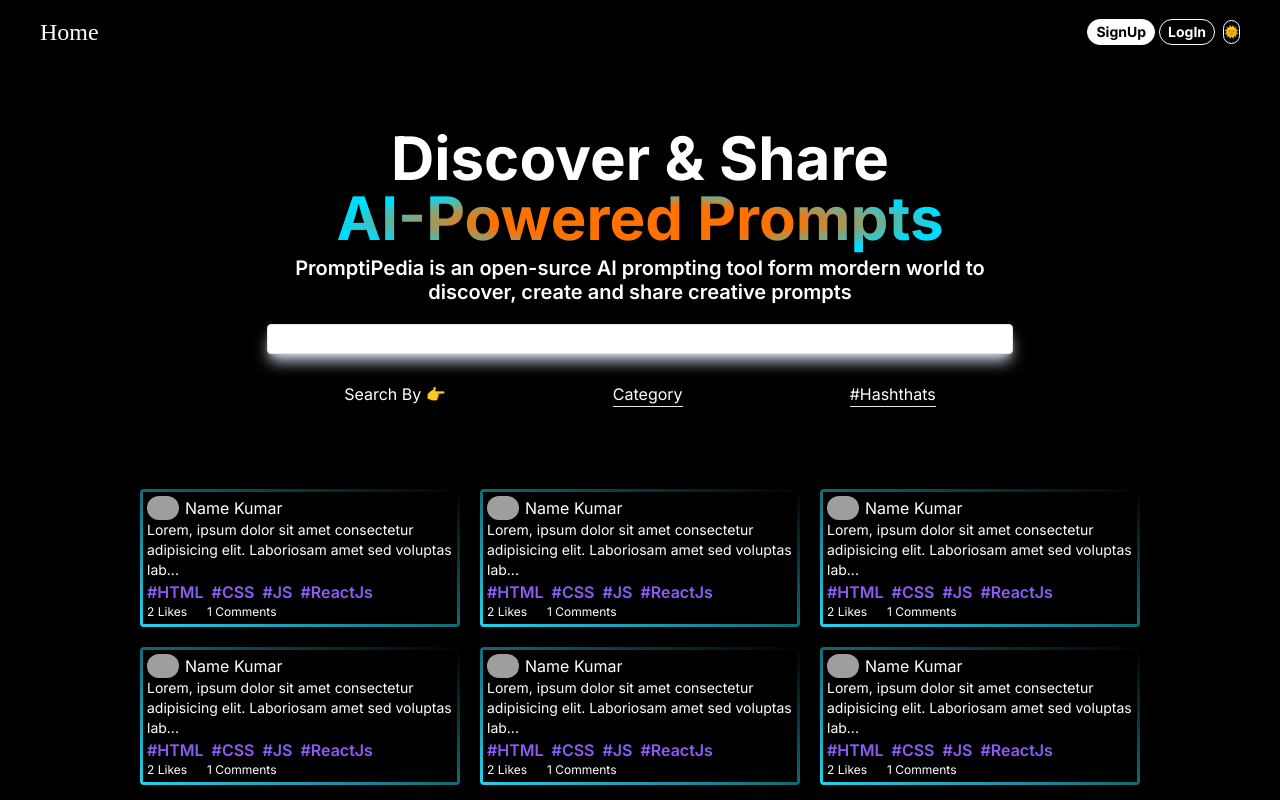
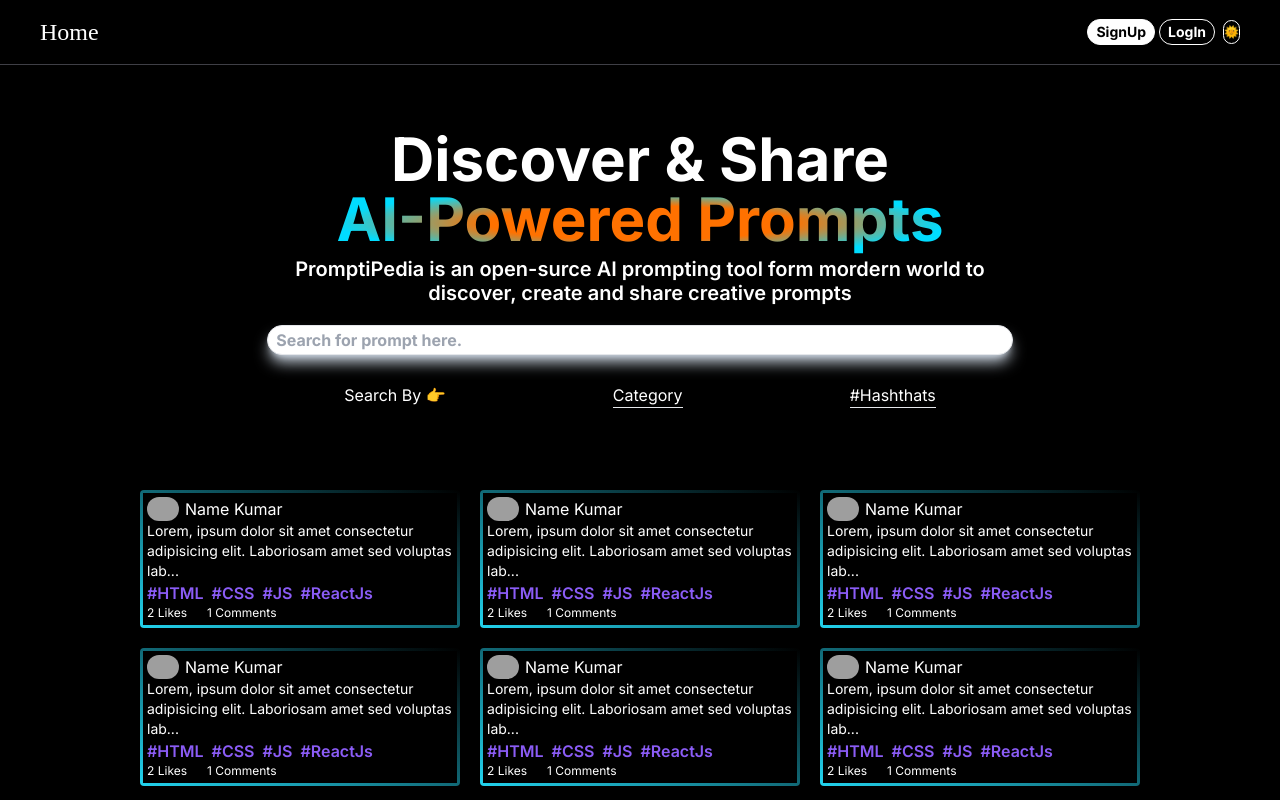
Before and after one commit to Ashishkuldeep23/auth-next, a Next.js app: page / in a window 1280 px wide. Shown: the top 800 px of the page. Built offline with nearby package versions, Linux system fonts and the light colour scheme; no server answers; grey boxes are pictures that could not be loaded.

Commit message:
Some improvemet in UI

```diff
--- a/src/app/api/auth/[...nextauth]/route.ts
+++ b/src/app/api/auth/[...nextauth]/route.ts
@@ -4,6 +4,8 @@ import User from "@/models/userModel";
 import NextAuth from "next-auth";
 
 import GoogleProvider from "next-auth/providers/google";
+
+import GitHubProvider from "next-auth/providers/github";
 
 
 const clientIdText = process.env.GOOGLE_ID!
@@ -17,6 +19,10 @@ const clientSecretText = process.env.GOOGLE_SECRATE!
 //     }
 // )
 
+// const gitClientId = "2bc666d4920090979952"
+// const gitClientSecrate = "80493608c01f8b211b0c3decf307dd9a8a4e4d1d"
+
+
 
 const handler = NextAuth({
     providers: [
@@ -26,18 +32,13 @@ const handler = NextAuth({
         })
     ],
 
-    // async session({session} : any){
-
-    // },
 
 
     callbacks: {
 
+        async session({ session  }: any) {
 
-
-        async session({ session }: any) {
-
-            // console.log({ session })
+            // console.log({ token })
 
             const sessionUserData = await User.findOne({ email: session.user.email })
 
@@ -48,8 +49,6 @@ const handler = NextAuth({
 
             return session;
         },
-
-
 
         async signIn({ profile }: any) {
             try {
--- a/src/app/api/check/route.ts
+++ b/src/app/api/check/route.ts
@@ -4,6 +4,12 @@ import { NextRequest, NextResponse } from "next/server";
 export async function GET(req: NextRequest) {
 
     try {
+
+
+        // console.log(req.headers[Symbol(headers map)])
+
+        console.log(req.headers.get('cookie'))
+
 
         return NextResponse.json({ success: true, data: ["data1", "data2"], message: "User created." }, { status: 201 })
 
--- a/src/app/components/LogInWithGoogle.tsx
+++ b/src/app/components/LogInWithGoogle.tsx
@@ -14,7 +14,7 @@ const LogInWithGoogle = () => {
 
     const themeMode = useThemeData().mode
 
-    const { data : session} = useSession()
+    const { data: session } = useSession()
 
     const router = useRouter()
 
@@ -22,13 +22,13 @@ const LogInWithGoogle = () => {
 
 
 
-    useEffect(()=>{
+    useEffect(() => {
 
-        if(session){
+        if (session) {
             router.push("/")
         }
 
-    } , [session])
+    }, [session])
 
 
 
@@ -38,13 +38,15 @@ const LogInWithGoogle = () => {
 
             const res = await getProviders()
 
+            // console.log(res)
+
             setProvider(res)
         }
 
 
         setProviders();
 
-    } , [])
+    }, [])
 
 
     return (
@@ -67,19 +69,24 @@ const LogInWithGoogle = () => {
 
 
             {
-                provider && Object.values(provider).map((prov : any) => (
+                provider && Object.values(provider).map((prov: any) => (
                     <button
-                    type='button'
-                    key={prov.name}
-                    onClick={()=>{signIn(prov.id)}}
+                        type='button'
+                        key={prov.name}
+                        onClick={() => {
+                            // console.log(prov)
+                            signIn(prov.id)
+                        }}
                     >
-                         <p className=" mt-2.5 px-2 rounded bg-red-500 text-white font-bold">Google</p>
+                        <p
+                            className={` mt-2.5 px-2 rounded text-white font-bold ${prov.id === "google" ? "bg-red-500" : "bg-blue-500"}`}
+                        >{prov?.name}</p>
                     </button>
-                ))
-            }
+    ))
+}
 
 
-        </div>
+        </div >
     )
 }
 
--- a/src/app/components/Navbar.tsx
+++ b/src/app/components/Navbar.tsx
@@ -8,8 +8,9 @@ import { useRouter } from "next/navigation"
 import { useEffect, useState } from "react"
 import { useDispatch } from "react-redux"
 
-import { useSession } from "next-auth/react"
+import { useSession, signOut } from "next-auth/react"
 import Image from "next/image"
+import { setUserDataBySession } from "@/redux/slices/UserSlice"
 
 
 
@@ -22,15 +23,13 @@ const Navbar = () => {
 
     const dispatch = useDispatch()
 
-    const { data: session } = useSession()
+    const { data: session, status } = useSession()
 
     const [isUserLogined, setIsUserLogined] = useState(true)
 
     const params = usePathname()
 
     const router = useRouter()
-
-    // console.log(session)
 
 
     function goToHome() {
@@ -47,19 +46,27 @@ const Navbar = () => {
     }
 
 
+    // console.log(status)
+
     useEffect(() => {
+        setIsUserLogined(!!session)
+        // console.log(session)
 
-        setIsUserLogined(!!session)
+        // console.log({ session })
 
-        console.log(session)
+        if(session){
 
+            let user = session.user
+
+            dispatch(setUserDataBySession({...user}))
+        }
 
     }, [session])
 
 
 
     return (
-        <section className={` sticky -top-3 z-[2] flex justify-between items-center w-full px-2 sm:px-10 py-4 ${!themeMode ? " bg-black text-white " : " bg-white text-black"}`}>
+        <section className={` border-b sticky -top-4 z-[2] flex justify-between items-center w-full px-2 sm:px-10 py-4 ${!themeMode ? " bg-black text-white border-zinc-700 " : " bg-white text-black border-zinc-300"}`}>
 
             <div
                 className=" flex gap-1 p-[-10px] text-2xl capitalize font-[cursive]"
@@ -102,7 +109,6 @@ const Navbar = () => {
                             </div>
 
                             :
-                            <>
 
                             <div className=" flex flex-wrap gap-1">
                                 <button
@@ -111,12 +117,11 @@ const Navbar = () => {
                                     className={` border rounded-full px-2 py-0.5 text-sm font-bold ${themeMode ? " bg-black border-black text-white " : " border-white bg-white text-black"}`}
                                 >Create Post</button>
                                 <button
-                                        onClick={() => { alert('SignOut Fn') }}
-
+                                    onClick={() => { signOut() }}
                                     className={`border rounded-full px-2 py-0.5 text-sm font-bold ${themeMode ? "border-red-900 " : " border-red-100 "}`}
                                 >SignOut</button>
                             </div>
-                            </>
+
                     }
 
 
--- a/src/app/globals.css
+++ b/src/app/globals.css
@@ -3,6 +3,21 @@
 @tailwind utilities;
 
 
+*{
+    scroll-behavior: smooth;
+}
+
+
+::-webkit-scrollbar{
+    width: 4px;
+    background-color: rgb(144, 144, 144);
+}
+
+
+::-webkit-scrollbar-thumb{
+    border-radius: 5vh;
+    background-color: black;
+}
 
 
 #ai_heading {
--- a/src/app/login/page.tsx
+++ b/src/app/login/page.tsx
@@ -85,7 +85,7 @@ const LoginPage = () => {
 
             <MainLoader isLoading={isLoading} />
 
-            <div className={`w-full h-screen flex flex-col items-center py-[25vh]  ${!themeMode ? " bg-black text-white " : " bg-white text-black"}`}>
+            <div className={`w-full h-screen flex flex-col items-center py-[20vh]  ${!themeMode ? " bg-black text-white " : " bg-white text-black"}`}>
 
                 <HomeButton />
 
--- a/src/app/page.tsx
+++ b/src/app/page.tsx
@@ -1,15 +1,31 @@
 'use client'
 
-import { useThemeData } from "@/redux/slices/ThemeSlice";
+import { setModeOnLoad, useThemeData } from "@/redux/slices/ThemeSlice";
 
 import Navbar from "./components/Navbar";
-import { useState } from "react";
+import { useEffect, useState } from "react";
+import { useDispatch } from "react-redux";
 
 export default function Home() {
 
   const themeMode = useThemeData().mode
 
+  const dispatch = useDispatch()
+
   // console.log(themeMode)
+
+
+  useEffect(() => {
+
+    let getPrivousThemeValue = localStorage.getItem("authNextDark")
+
+    if (getPrivousThemeValue) {
+      getPrivousThemeValue = JSON.parse(getPrivousThemeValue)
+
+      // console.log(getPrivousThemeValue)
+      dispatch(setModeOnLoad({ mode: getPrivousThemeValue }))
+    }
+  }, [])
 
   return (
     <main className={`flex min-h-screen flex-col items-center gap-10 ${!themeMode ? " bg-black text-white " : " bg-white text-black"}`}>
@@ -31,11 +47,12 @@ export default function Home() {
 
             <input
               type="text"
-              className=" mt-5 w-11/12 sm:w-4/6 rounded text-xl shadow-lg shadow-slate-300 border"
+              className=" text-black p-0.5 px-2 font-bold mt-5 w-11/12 sm:w-4/6 rounded-full shadow-lg shadow-slate-300  border "
+              placeholder="Search for prompt here."
+
             />
 
           </div>
-
 
 
           <SearchByDiv />
@@ -49,7 +66,7 @@ export default function Home() {
 
           {
 
-            [null, null, null, null, null, null, null].map((ele, i) => {
+            [null, null, null, null, null, null, null, null, null, null].map((ele, i) => {
               return (
 
                 <Card key={i} ele={ele} />
@@ -66,8 +83,6 @@ export default function Home() {
     </main>
   );
 }
-
-
 
 
 
@@ -105,7 +120,7 @@ function Card({ ele }: any) {
         >
 
           {
-            promptText.toString().length > charactersWant ? `${promptText.slice(0,charactersWant)}...` : `${promptText}`
+            promptText.toString().length > charactersWant ? `${promptText.slice(0, charactersWant)}...` : `${promptText}`
 
             // promptText
           }
@@ -131,8 +146,6 @@ function Card({ ele }: any) {
     </div>
   )
 }
-
-
 
 
 
--- a/src/redux/slices/ThemeSlice.ts
+++ b/src/redux/slices/ThemeSlice.ts
@@ -38,11 +38,11 @@ const themeSlice = createSlice({
             if (!state.mode) {
                 state.value = "white"
                 state.mode = true
-                localStorage.setItem("authNext", JSON.stringify(true))
+                localStorage.setItem("authNextDark", JSON.stringify(true))
             } else {
                 state.value = 'black'
                 state.mode = false
-                localStorage.setItem("authNext", JSON.stringify(false))
+                localStorage.setItem("authNextDark", JSON.stringify(false))
             }
 
         },
@@ -50,7 +50,7 @@ const themeSlice = createSlice({
         setModeOnLoad(state, action) {
 
             let { mode } = action.payload
-            console.log(mode)
+            // console.log(mode)
 
             state.mode = mode
         } ,
--- a/src/redux/slices/UserSlice.ts
+++ b/src/redux/slices/UserSlice.ts
@@ -55,6 +55,7 @@ export const logInUser = createAsyncThunk('user/login', async (body: { email: st
 
 export interface UserDataInterface {
     username: string,
+    userProfile: string,
     email: string,
     isVerified: boolean,
     isAdmin: boolean,
@@ -65,7 +66,7 @@ interface ThemeInter {
     isLoading: boolean,
     isFullfilled: boolean,
     isError: boolean,
-    errMsg : string
+    errMsg: string
     userData: UserDataInterface
 }
 
@@ -74,9 +75,10 @@ const initialState: ThemeInter = {
     isLoading: false,
     isFullfilled: false,
     isError: false,
-    errMsg : "",
+    errMsg: "",
     userData: {
         username: "",
+        userProfile: "",
         email: "",
         isVerified: false,
         isAdmin: false
@@ -88,6 +90,13 @@ const userSlice = createSlice({
     initialState,
     reducers: {
 
+        setUserDataBySession(state , action){
+
+            // console.log(action.payload)
+            state.userData.username = action.payload.email
+            state.userData.userProfile = action.payload.image
+            state.userData.email = action.payload.email
+        }
 
     },
     extraReducers: (builder) => {
@@ -179,7 +188,7 @@ const userSlice = createSlice({
 
 
 
-export const { } = userSlice.actions
+export const { setUserDataBySession } = userSlice.actions
 
 export const useUserState = () => useSelector((state: RootState) => state.userReducer)
 
```
Lines whose indentation alone changed are shown as unchanged.
